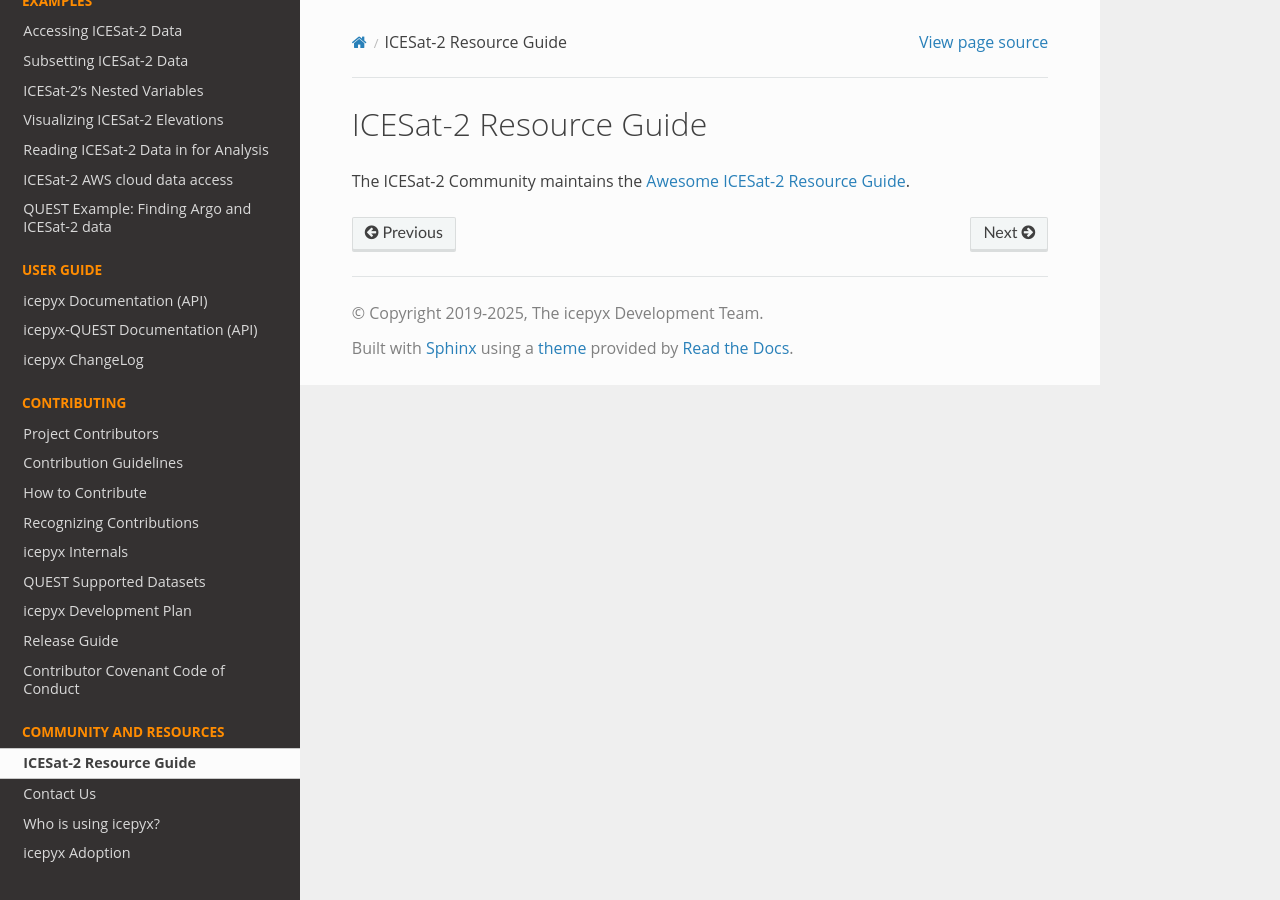
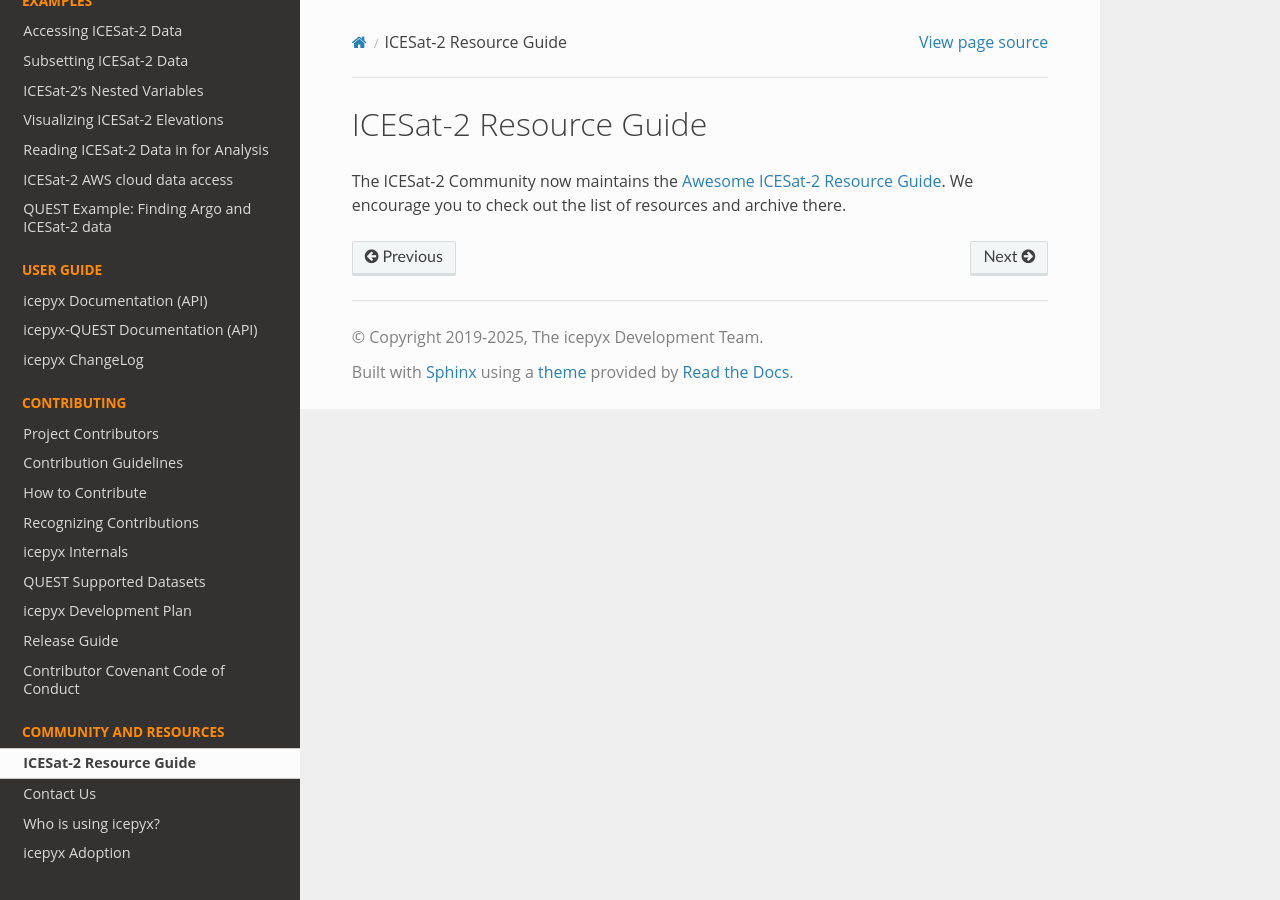
Before and after one commit to icesat2py/icepyx, a Sphinx documentation site: the page built from doc/source/community/resources.rst, in a window 1280 px wide. Built offline with Sphinx 7.4.7 and the Read the Docs theme 3.1.0, drawn with Linux system fonts in a browser that asks for light colours; the version number could not be read and is left out.

Commit message:
add text

```diff
--- a/doc/source/community/resources.rst
+++ b/doc/source/community/resources.rst
@@ -3,4 +3,5 @@
 ICESat-2 Resource Guide
 =======================
 
-The ICESat-2 Community maintains the `Awesome ICESat-2 Resource Guide <https://github.com/ICESAT-2HackWeek/awesome-icesat2>`_.
+The ICESat-2 Community now maintains the `Awesome ICESat-2 Resource Guide <https://github.com/ICESAT-2HackWeek/awesome-icesat2>`_.
+We encourage you to check out the list of resources and archive there.
```
